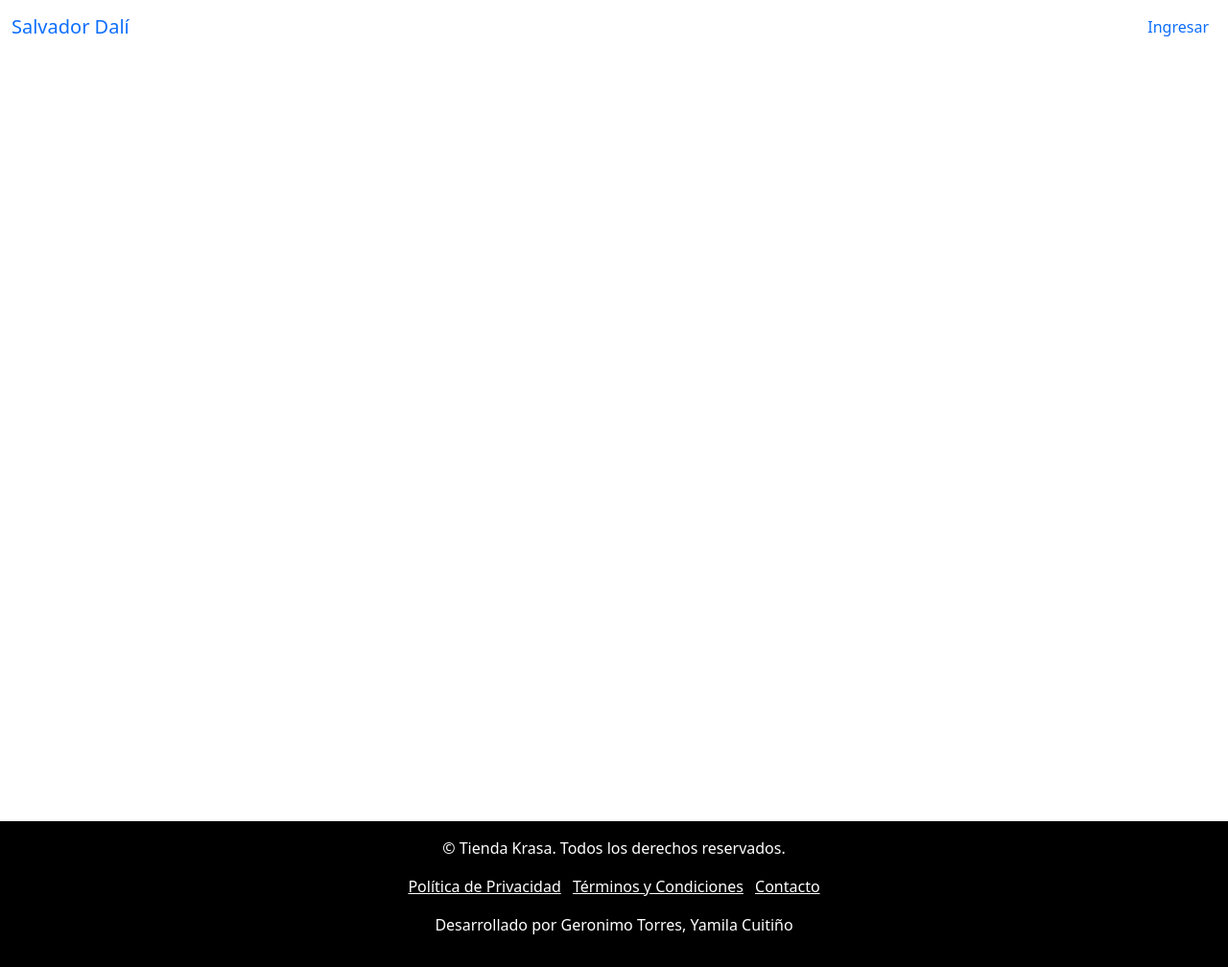
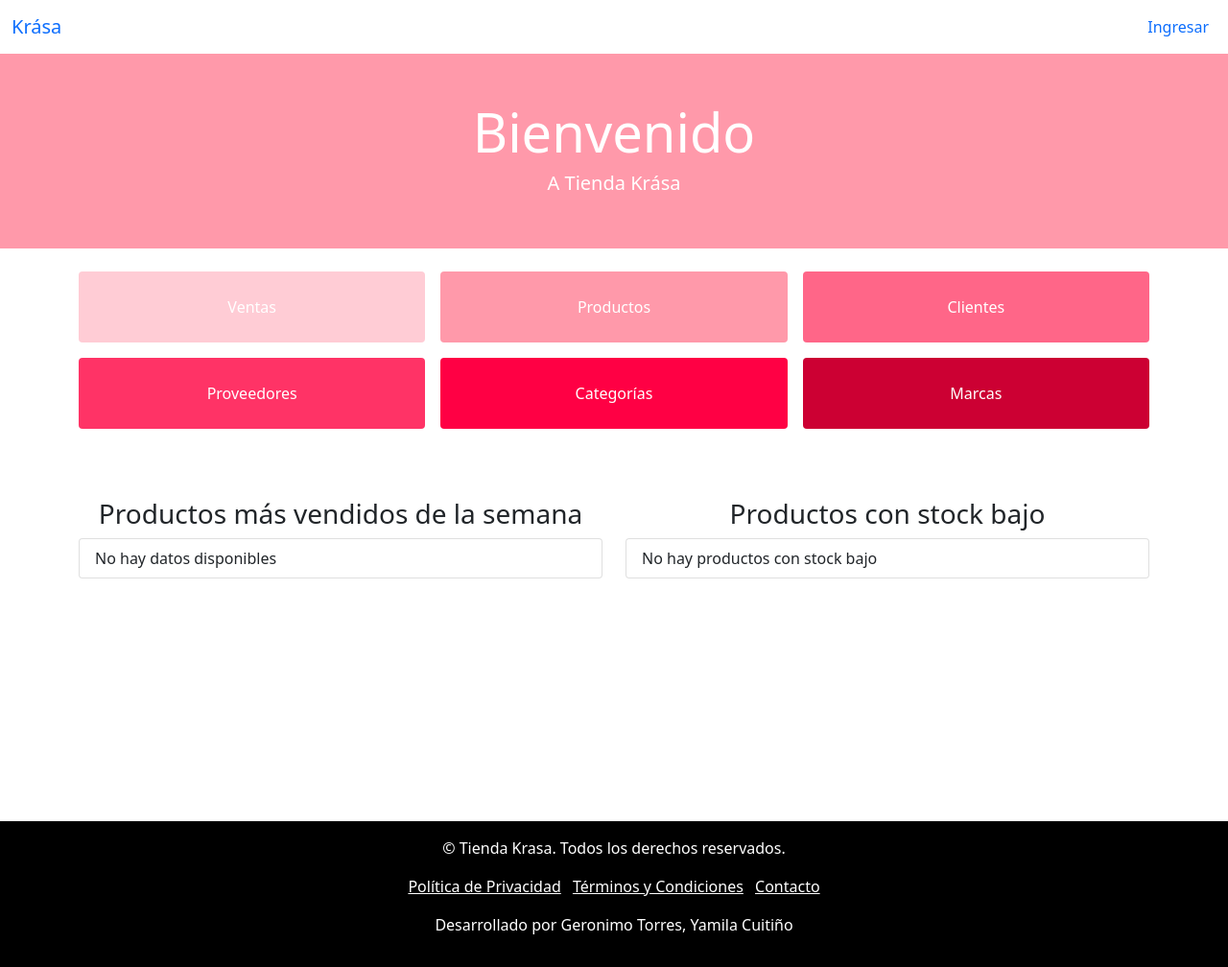
Before and after one commit to gerotorres/Krasa, a Django app: page / in a window 1280 px wide. Shown: the whole page at 96% size. Run offline with Django 5.2, Linux system fonts and the light colour scheme.

Commit message:
templates listar y crear productos

```diff
--- a/proyecto_krasa/gestion_stock/models.py
+++ b/proyecto_krasa/gestion_stock/models.py
@@ -40,6 +40,7 @@
     codigo_barras = models.CharField(max_length=20, null=True, blank=True)
     ubicacion_deposito = models.CharField(max_length=255, blank=True, null=True)
     marca = models.ForeignKey(Marca, on_delete=models.SET_NULL, null=True, blank=True)
+
 
     class Meta:
         db_table = "producto"
--- a/proyecto_krasa/gestion_stock/urls.py
+++ b/proyecto_krasa/gestion_stock/urls.py
@@ -52,5 +52,5 @@
     path('ventas/eliminar/<int:id>/', VentaDeleteView.as_view(), name='venta_eliminar'),
 
     # 📌 URL para la página principal (Index)
-    path('', TemplateView.as_view(template_name='index/index.html'), name='index'),
+    path('', TemplateView.as_view(template_name='home/index.html'), name='index'),
 ]
--- a/proyecto_krasa/home/templates/home/base.html
+++ b/proyecto_krasa/home/templates/home/base.html
@@ -5,7 +5,7 @@
     <meta charset="UTF-8">
     <meta name="viewport" content="width=device-width, initial-scale=1.0">
 
-    <title>Concesionaria Lp</title>
+    <title>Krása</title>
 
     <!-- Fuentes de Google -->
     <link rel="preconnect" href="https://fonts.googleapis.com">
@@ -44,29 +44,24 @@
 <body>
     <nav class="navbar navbar-expand-lg">
         <div class="container-fluid">
-            <a class="navbar-brand" href="{% url 'index' %}">Salvador Dalí</a>
+            <a class="navbar-brand" href="{% url 'index' %}">Krása</a>
             <button class="navbar-toggler" type="button" data-bs-toggle="collapse" data-bs-target="#navbarNav" aria-controls="navbarNav" aria-expanded="false" aria-label="Toggle navigation">
                 <span class="navbar-toggler-icon"></span>
             </button>
             <div class="collapse navbar-collapse" id="navbarNav">
                 <ul class="navbar-nav ms-auto">
                     {% if user.is_authenticated %}
-                    <a href="{% url 'update_lang' %}" class="btn btn-primary" role="button">
-                        {% if profile.language == 'es' %} EN {% else %} ES {% endif %}
-                    </a>
+                        <li class="nav-item"><a class="nav-link" href="{% url 'cliente_lista' %}">Clientes</a></li>
+                        <li class="nav-item"><a class="nav-link" href="{% url 'proveedor_lista' %}">Proveedores</a></li>
+                        <li class="nav-item"><a class="nav-link" href="{% url 'producto_lista' %}">Productos</a></li>
+                        <li class="nav-item"><a class="nav-link" href="{% url 'marca_lista' %}">Marcas</a></li>
+                        <li class="nav-item"><a class="nav-link" href="{% url 'categoria_lista' %}">Categorías</a></li>
+                        <li class="nav-item"><a class="nav-link" href="{% url 'subcategoria_lista' %}">Subcategorías</a></li>
+                        <li class="nav-item"><a class="nav-link" href="{% url 'venta_lista' %}">Ventas</a></li>
+                        <li class="nav-item"><a class="nav-link" href="{% url 'logout' %}">Salir</a></li>
+                    {% else %}
+                        <li class="nav-item"><a class="nav-link" href="{% url 'login' %}">Ingresar</a></li>
                     {% endif %}
-
-                    {% if user.is_authenticated %}
-                    <li class="nav-item">
-                        <a class="nav-link" href="{% url 'logout' %}">Salir</a>
-                    </li>
-                    {% else %}
-                    <li class="nav-item">
-                        <a class="nav-link" href="{% url 'login' %}">Ingresar</a>
-                    </li>
-                    {% endif %}
-
-
                 </ul>
             </div>
         </div>
@@ -89,3 +84,4 @@
         </div>
     </footer>
 </body>
+</html>
--- a/proyecto_krasa/home/templates/home/index.html
+++ b/proyecto_krasa/home/templates/home/index.html
@@ -2,11 +2,65 @@
 {% load static %}
 
 {% block content %}
-<div class="bg-image vh-100 d-flex justify-content-center align-items-center">
-    <div class="fondo text-white text-center">
+<div class="bg-image vh-100 d-flex flex-column">
+    <div class="fondo text-white text-center py-5" style="background-color: #ff99aa;">
         <h1 class="display-4">Bienvenido{% if user.is_authenticated %} {{ user }}{% endif %}</h1>
-        <h2 class="lead">A concesionaria Salvador Dalí</h2>
-        <h4>Explora nuestros vehículos</h4>
+        <h2 class="lead">A Tienda Krása</h2>
+
+    </div>
+
+    <div class="container my-4">
+        <div class="row g-3">
+            <div class="col-md-4">
+                <a href="{% url 'venta_lista' %}" class="btn w-100 p-4" style="background-color: #ffccd5; color: white;">Ventas</a>
+            </div>
+            <div class="col-md-4">
+                <a href="{% url 'producto_lista' %}" class="btn w-100 p-4" style="background-color: #ff99aa; color: white;">Productos</a>
+            </div>
+            <div class="col-md-4">
+                <a href="{% url 'cliente_lista' %}" class="btn w-100 p-4" style="background-color: #ff6688; color: white;">Clientes</a>
+            </div>
+            <div class="col-md-4">
+                <a href="{% url 'proveedor_lista' %}" class="btn w-100 p-4" style="background-color: #ff3366; color: white;">Proveedores</a>
+            </div>
+            <div class="col-md-4">
+                <a href="{% url 'categoria_lista' %}" class="btn w-100 p-4" style="background-color: #ff0044; color: white;">Categorías</a>
+            </div>
+            <div class="col-md-4">
+                <a href="{% url 'marca_lista' %}" class="btn w-100 p-4" style="background-color: #cc0033; color: white;">Marcas</a>
+            </div>
+        </div>
+    </div>
+
+    <div class="container mt-5">
+        <div class="row">
+            <div class="col-md-6">
+                <h3 class="text-center">Productos más vendidos de la semana</h3>
+                <ul class="list-group">
+                    {% for producto in productos_mas_vendidos %}
+                        <li class="list-group-item d-flex justify-content-between align-items-center">
+                            {{ producto.producto__nombre }}
+                            <span class="badge bg-success">{{ producto.ventas_semana }} vendidos</span>
+                        </li>
+                    {% empty %}
+                        <li class="list-group-item">No hay datos disponibles</li>
+                    {% endfor %}
+                </ul>
+            </div>
+            <div class="col-md-6">
+                <h3 class="text-center">Productos con stock bajo</h3>
+                <ul class="list-group">
+                    {% for producto in productos_stock_bajo %}
+                        <li class="list-group-item d-flex justify-content-between align-items-center">
+                            {{ producto.nombre }}
+                            <span class="badge bg-danger">{{ producto.stock }} en stock</span>
+                        </li>
+                    {% empty %}
+                        <li class="list-group-item">No hay productos con stock bajo</li>
+                    {% endfor %}
+                </ul>
+            </div>
+        </div>
     </div>
 </div>
 {% endblock %}
--- a/proyecto_krasa/proyecto_krasa/settings.py
+++ b/proyecto_krasa/proyecto_krasa/settings.py
@@ -55,7 +55,7 @@
 TEMPLATES = [
     {
         'BACKEND': 'django.template.backends.django.DjangoTemplates',
-        'DIRS': [os.path.join(BASE_DIR, 'home', 'templates')],  # 💡 Agrega esto
+        'DIRS': [os.path.join(BASE_DIR,'home', 'templates')],
         'APP_DIRS': True,
         'OPTIONS': {
             'context_processors': [
```
Also changed, not shown: proyecto_krasa/gestion_stock/forms.py (+23 -1 lines), proyecto_krasa/gestion_stock/repositories/producto.py (+30 -1 lines), proyecto_krasa/gestion_stock/templates/productos/create.html (added, +94 -0 lines), proyecto_krasa/gestion_stock/templates/productos/list.html (added, +86 -0 lines), proyecto_krasa/gestion_stock/views/producto_view.py (+46 -26 lines), proyecto_krasa/gestion_stock/templates/productos/update.html (added).
